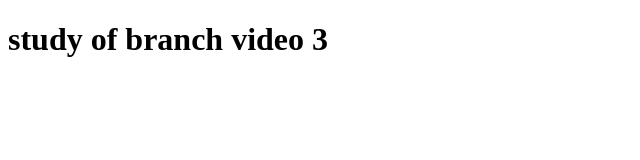
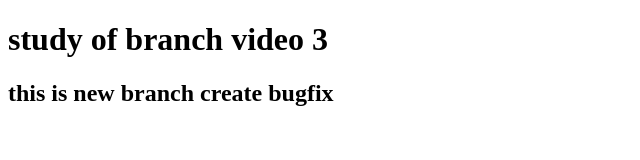
Before and after one commit to RamAwadheshGupta/GitHub-tutorial, a plain HTML site: page index.html in a window 1280 px wide. Shown: the whole page, without its empty margins (0-640 px from the left). Drawn offline with Linux system fonts and the light colour scheme.

Commit message:
testing branch creatation

```diff
--- a/index.html
+++ b/index.html
@@ -13,6 +13,7 @@
 
 <body Harry2>
     <h1>study of branch video 3</h1>
+    <h2> this is new branch create bugfix</h2>
 </body>
 
 </html>
```
